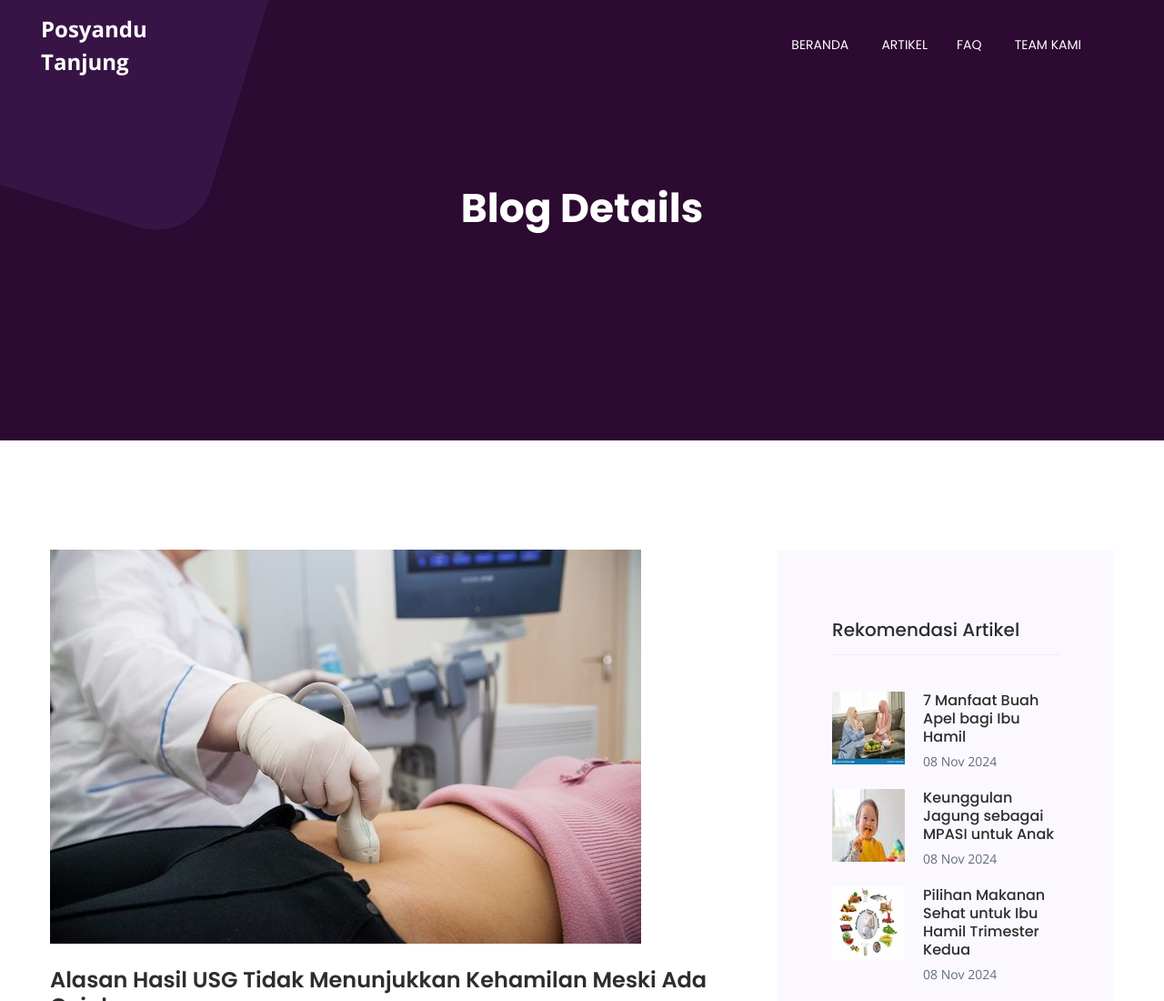
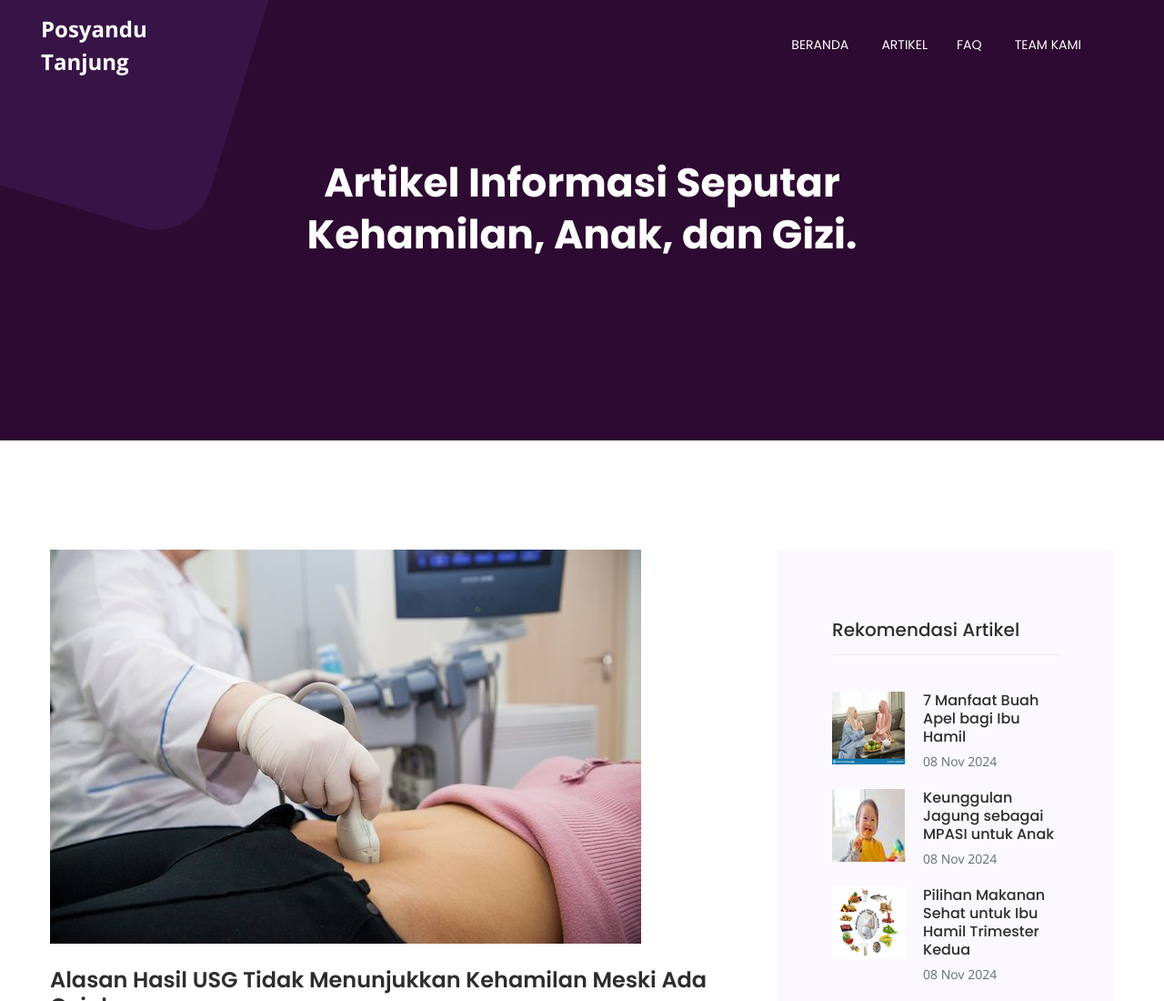
Before and after one commit to ulmaulana/posyandutanjung.github.io, a plain HTML site: page blog_details3.html in a window 1280 px wide. Shown: the top 1100 px of the page at 91% size. Drawn offline with nearby package versions, Linux system fonts and the light colour scheme.

Commit message:
Update blog_details3.html

```diff
--- a/blog_details3.html
+++ b/blog_details3.html
@@ -82,7 +82,7 @@
                   <div class="row align-items-center justify-content-center">
                   <div class="col-xl-8 col-lg-9 col-md-12 ">
                       <div class="hero__caption hero__caption3 text-center">
-                      <h1 data-animation="fadeInLeft" data-delay=".6s ">Blog Details</h1>
+                      <h1 data-animation="fadeInLeft" data-delay=".6s ">Artikel Informasi Seputar Kehamilan, Anak, dan Gizi.</h1>
                       </div>
                   </div>
                   </div>
```
